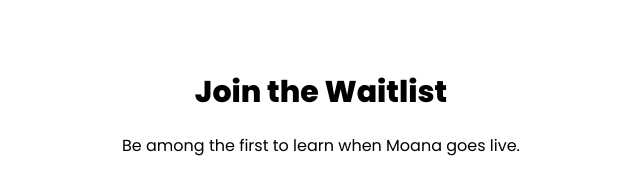
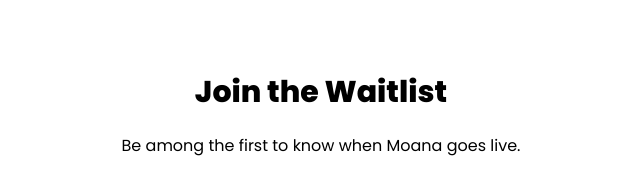
Before and after one commit to l0y4lsaint/moana-site, a plain HTML site: page index.html in a window 1280 px wide. Shown: the part 2040-2227 px from the top of the page, 319-959 px from the left. Drawn offline with nearby package versions, Linux system fonts and the light colour scheme.

Commit message:
Update index.html

```diff
--- a/index.html
+++ b/index.html
@@ -188,7 +188,7 @@
   <section id="wishlist" class="py-20 px-6 bg-white text-black">
     <div class="max-w-xl mx-auto text-center">
       <h2 class="text-3xl font-bold mb-6">Join the Waitlist</h2>
-      <p class="mb-8">Be among the first to learn when Moana goes live.</p>
+      <p class="mb-8">Be among the first to know when Moana goes live.</p>
 
       <form action="https://formsubmit.co/fdf78cfb57c803f81c0440e26f4f7762" method="POST"
         class="bg-gray-100 p-8 rounded-xl shadow-lg space-y-6 text-left">
```
